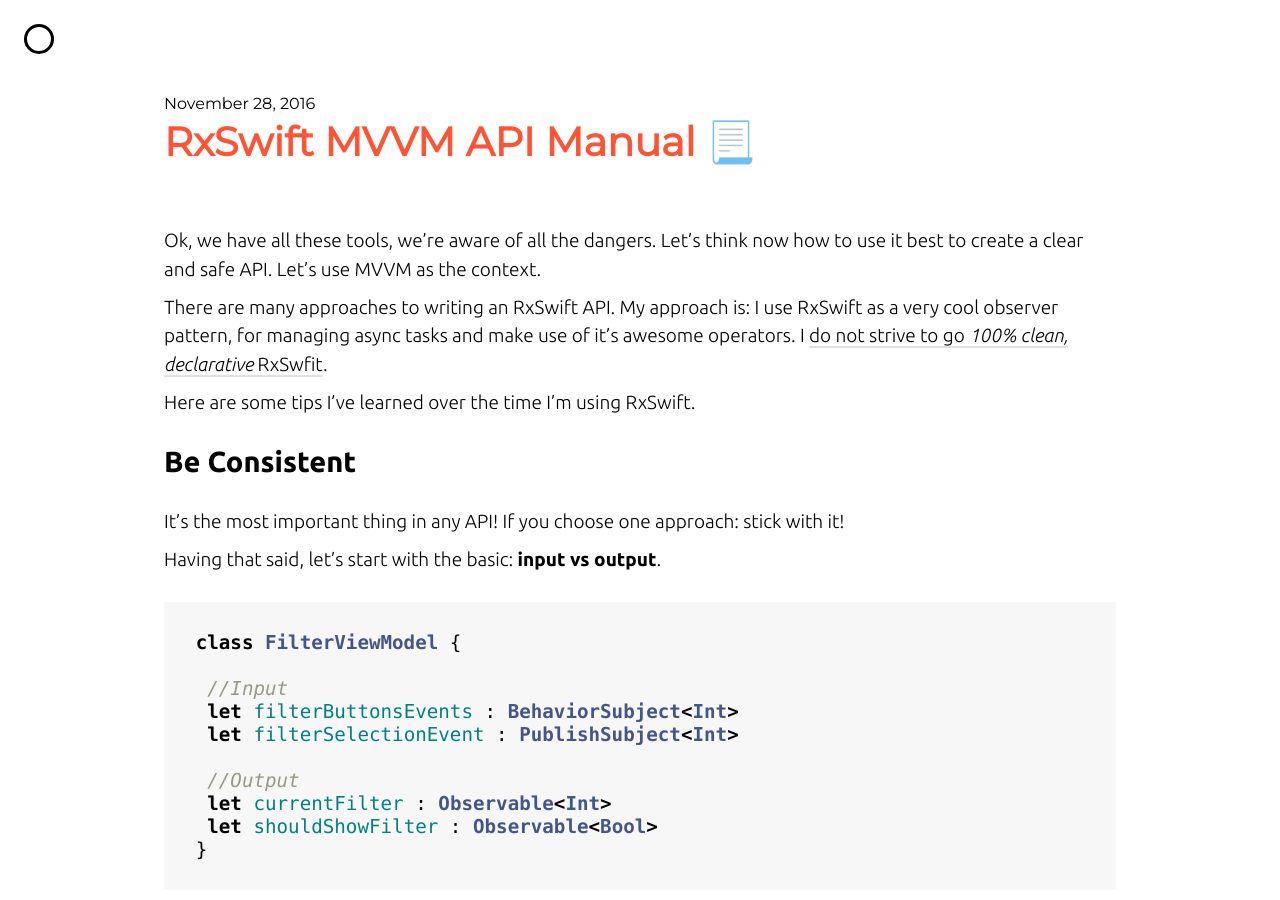
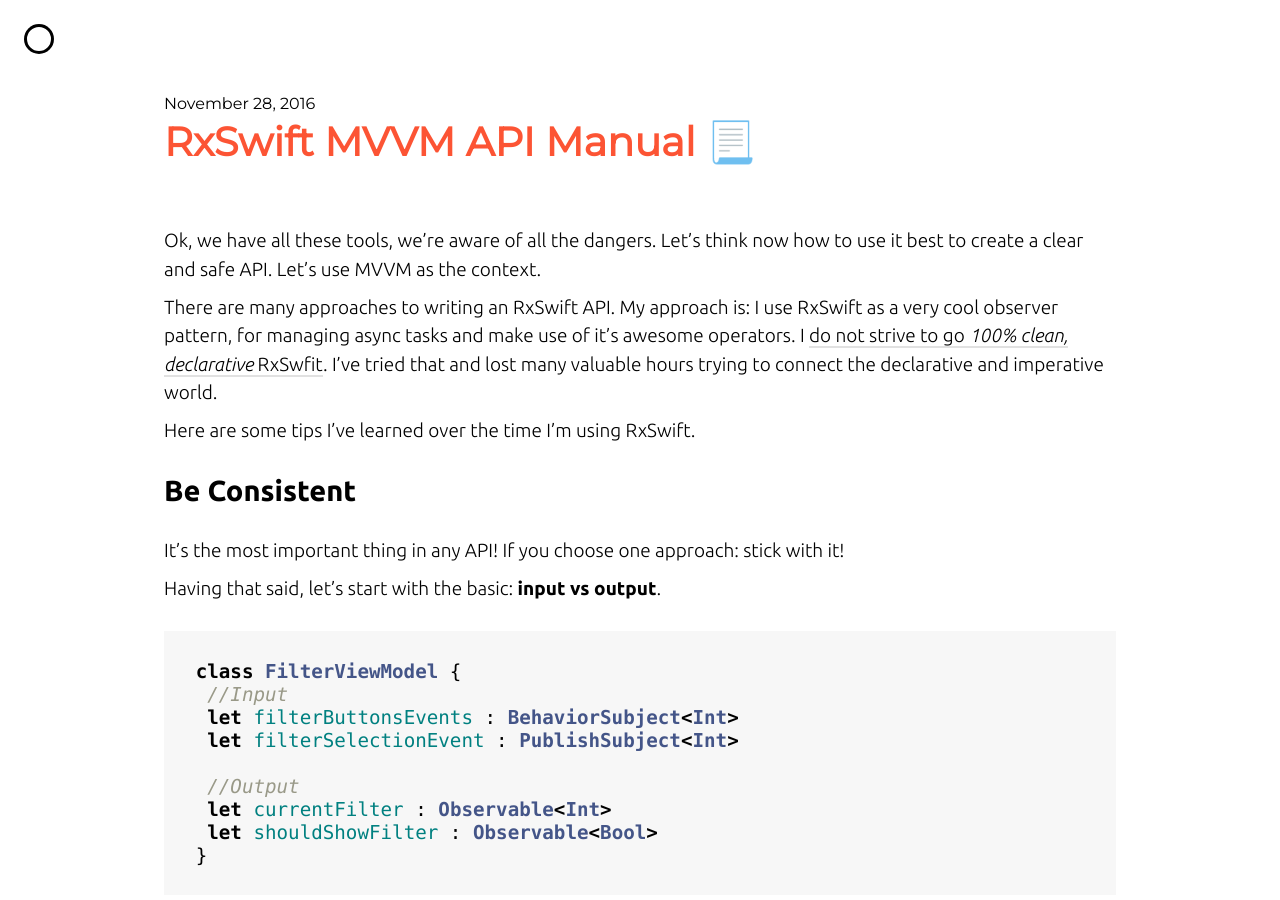
Before and after one commit to michalciurus/michalciurus.github.io, a Jekyll site: the page built from _posts/2016-11-28-mvvm-state-manage.md, in a window 1280 px wide and 900 px high. Built offline with Jekyll 4.4.1, drawn with Linux system fonts in a browser that asks for light colours; nearby versions of some CDN libraries.

Commit message:
no message

```diff
--- a/_posts/2016-11-28-mvvm-state-manage.md
+++ b/_posts/2016-11-28-mvvm-state-manage.md
@@ -4,7 +4,7 @@ title: RxSwift MVVM API Manual 📃
 
 Ok, we have all these tools, we're aware of all the dangers. Let's think now how to use it best to create a clear and safe API. Let's use MVVM as the context.
 
-There are many approaches to writing an RxSwift API. My approach is: I use RxSwift as a very cool observer pattern, for managing async tasks and make use of it's awesome operators. I [do not strive to go *100% clean, declarative* RxSwfit](https://github.com/ReactiveX/RxSwift/issues/487).
+There are many approaches to writing an RxSwift API. My approach is: I use RxSwift as a very cool observer pattern, for managing async tasks and make use of it's awesome operators. I [do not strive to go *100% clean, declarative* RxSwfit](https://github.com/ReactiveX/RxSwift/issues/487). I've tried that and lost many valuable hours trying to connect the declarative and imperative world.
 
 Here are some tips I've learned over the time I'm using RxSwift.
 
@@ -16,7 +16,6 @@ Having that said, let's start with the basic: **input vs output**.
 
 {% highlight swift %}
 class FilterViewModel {
-
  //Input
  let filterButtonsEvents : BehaviorSubject<Int>
  let filterSelectionEvent : PublishSubject<Int>
@@ -84,7 +83,6 @@ class MyViewModel {
 
 Now your API is clear and explicit!
 
-
 ### MVVM State Machine
 
 Just a little bonus. Something that has been on my mind lately. Complex view controllers very often get very messy when it comes to managing state. Consider using a state machine in your view model to tell your view controller what it should do. Here's a [great article](http://curtclifton.net/generic-state-machine-in-swift) that could get you started.
@@ -95,5 +93,4 @@ Just a little bonus. Something that has been on my mind lately. Complex view con
 
 • It'll **make your code more declarative**!
 
-
 👋
```
